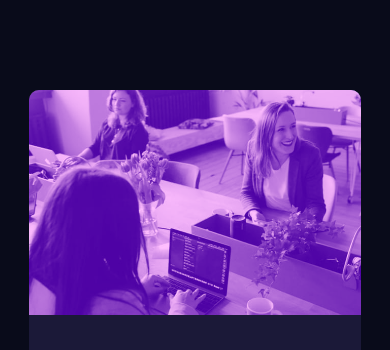
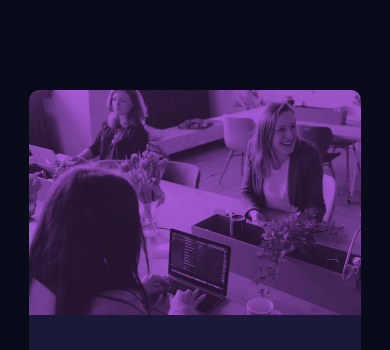
Before and after one commit to iStealerSn/stats-preview-card-component-main, a plain HTML site: page index.html in a window 390 px wide. Shown: the top 350 px of the page. Drawn offline with Linux system fonts and the light colour scheme.

Commit message:
fixed mobile issues
Mobile view issues fixed

```diff
--- a/app/sass/_card.scss
+++ b/app/sass/_card.scss
@@ -1,28 +1,20 @@
 // Card related stylesheet
 .card {
-    position: relative;
     background: $cardbg;
     margin-top: 90px;
+    margin-bottom: 50px;
 
     .cardimg {
-        position: inherit;
         height: 15rem;
         width: 100%;
+        background-color: $accent;
 
         img {
-            position: absolute;
             width: 100%;
             height: 100%;
+            opacity: 0.8;
             object-fit: cover;
-        }
-
-        .overlay {
-            position: absolute;
-            background-color: $accent;
-            height: 100%;
-            width: 100%;
-            opacity: 0.9;
-            mix-blend-mode: hard-light;
+            mix-blend-mode: multiply;
         }
     }
 
--- a/index.html
+++ b/index.html
@@ -19,12 +19,10 @@
 <main>
   <section class="container">
     <div class="card br">
-      <div class="cardimg">
+      <div class="cardimg br-top">
       <img
       src="./images/image-header-mobile.jpg"
-      alt="Group of people in a meeting"
-      class="br-top">
-      <div class="overlay br-top"></div>
+      alt="Group of people in a meeting">
     </div>
     <div class="card-content">
       <div class="card-header">
```
Also changed, not shown: dist/master.css, dist/master.min.css, 2 other files.
